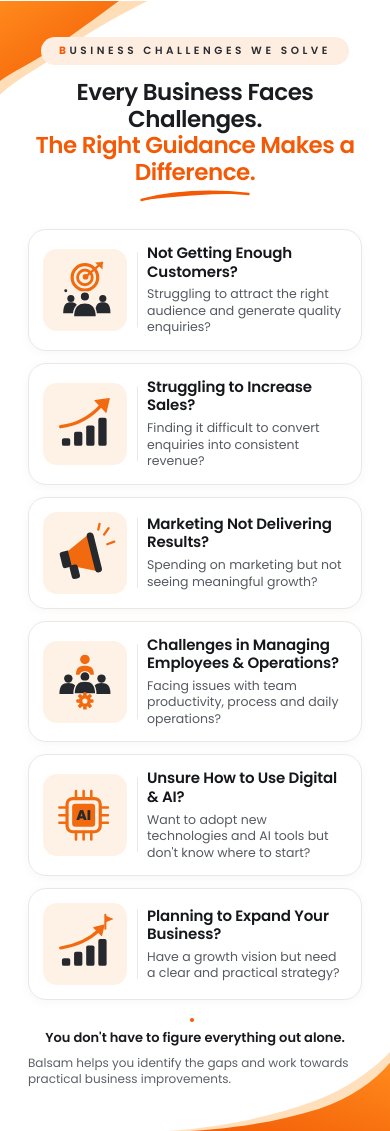
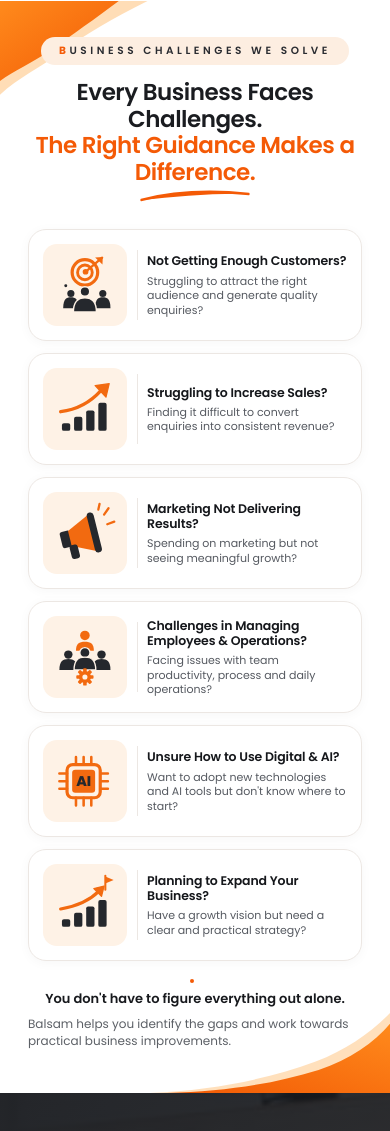
Before and after one commit to balsamdata17/mentorship-website, a plain HTML site: page index.html in a window 390 px wide. Shown: the part 1130-2261 px from the top of the page. Drawn offline with Linux system fonts and the light colour scheme.

```diff
--- a/assets/css/main.css
+++ b/assets/css/main.css
@@ -2515,12 +2515,30 @@ body.balsam-page { font-family: var(--default-font); background: #fff; }
 }
 .challenge-heading h2 { font-size: clamp(23px, 2.8vw, 46px); font-weight: 600; letter-spacing: -.02em; }
 .challenge-kicker { font-size: clamp(10.5px, 1.02vw, 16.5px); }
-.challenge-grid h3 { font-size: clamp(14px, 1.12vw, 18px); font-weight: 600; letter-spacing: -.01em; }
-.challenge-grid p { font-size: clamp(12.5px, .88vw, 14px); }
+.challenge-grid h3 { font-size: clamp(12px, .9vw, 14px); font-weight: 600; letter-spacing: -.01em; }
+.challenge-grid p { font-size: clamp(11px, .76vw, 12px); }
 .challenge-note { font-size: clamp(12px, .98vw, 16px); }
 .challenge-note strong { font-size: clamp(13px, 1.15vw, 18px); font-weight: 600; }
-@media (max-width: 1100px) { .challenge-grid h3 { font-size: 15px; } .challenge-grid p { font-size: 13px; } }
-@media (max-width: 767px) { .challenge-grid h3 { font-size: 15px; } .challenge-grid p { font-size: 12.5px; } }
+@media (max-width: 1100px) { .challenge-grid h3 { font-size: 13px; } .challenge-grid p { font-size: 11.5px; } }
+@media (max-width: 767px) { .challenge-grid h3 { font-size: 12.5px; } .challenge-grid p { font-size: 11px; } }
+
+.challenge-cards-enter .challenge-grid article { animation: challenge-card-swipe .75s cubic-bezier(.2,.7,.2,1) both; }
+.challenge-cards-enter .challenge-grid article:nth-child(2) { animation-delay: .12s; }
+.challenge-cards-enter .challenge-grid article:nth-child(3) { animation-delay: .24s; }
+.challenge-cards-enter .challenge-grid article:nth-child(4) { animation-delay: .36s; }
+.challenge-cards-enter .challenge-grid article:nth-child(5) { animation-delay: .48s; }
+.challenge-cards-enter .challenge-grid article:nth-child(6) { animation-delay: .6s; }
+@keyframes challenge-card-swipe {
+  from { opacity: .35; translate: -56px 0; }
+  to { opacity: 1; translate: 0 0; }
+}
+@media (prefers-reduced-motion: reduce) {
+  .challenge-cards-enter .challenge-grid article { animation: challenge-card-swipe-reduced .35s ease-out both; }
+}
+@keyframes challenge-card-swipe-reduced {
+  from { translate: -32px 0; }
+  to { translate: 0 0; }
+}
 
 /* Crisp solid-white chips (replace the blurry baked-in ones; identical positions to the design) */
 .hero-chip { display: none; }
--- a/assets/js/main.js
+++ b/assets/js/main.js
@@ -251,6 +251,20 @@
   /**
    * Animation on scroll function and init
    */
+  const challengeSection = document.querySelector('.challenge-section');
+  if (challengeSection) {
+    if ('IntersectionObserver' in window) {
+      const challengeObserver = new IntersectionObserver((entries) => {
+        entries.forEach((entry) => {
+          challengeSection.classList.toggle('challenge-cards-enter', entry.isIntersecting);
+        });
+      }, { threshold: 0.12 });
+      challengeObserver.observe(challengeSection);
+    } else {
+      challengeSection.classList.add('challenge-cards-enter');
+    }
+  }
+
   function aosInit() {
     AOS.init({
       duration: 600,
--- a/index.html
+++ b/index.html
@@ -70,7 +70,7 @@
           <h2>Every Business Faces Challenges.<br><em>The Right Guidance Makes a Difference.</em></h2>
         </div>
         <div class="challenge-grid">
-          <article data-aos="fade-up" data-aos-duration="650" data-aos-delay="0"><div class="challenge-icon" aria-hidden="true"><svg viewBox="0 0 100 96" xmlns="http://www.w3.org/2000/svg">
+          <article data-aos="fade-right" data-aos-duration="800" data-aos-delay="0"><div class="challenge-icon" aria-hidden="true"><svg viewBox="0 0 100 96" xmlns="http://www.w3.org/2000/svg">
 <g fill="none" stroke="#f26a10" stroke-linecap="round">
 <circle cx="50" cy="28" r="20" stroke-width="5"/><circle cx="50" cy="28" r="11.5" stroke-width="4.5"/></g>
 <circle cx="51" cy="27" r="4.5" fill="#f26a10"/>
@@ -82,27 +82,27 @@
 </g>
 <circle cx="78" cy="61" r="5.6" fill="#25282d"/><path d="M66 84 C66 70 71 67 78 67 C85 67 90 70 90 84Z" fill="#25282d"/>
 <circle cx="50" cy="58" r="7.5" fill="#25282d" stroke="#fef2e6" stroke-width="2.2"/><path d="M32 90 C32 73 40 68 50 68 C60 68 68 73 68 90Z" fill="#25282d" stroke="#fef2e6" stroke-width="2.2"/></svg></div><div class="challenge-copy"><h3>Not Getting Enough<br class="d-none d-lg-inline"> Customers?</h3><p>Struggling to attract the right audience and generate quality enquiries?</p></div></article>
-          <article data-aos="fade-up" data-aos-duration="650" data-aos-delay="100"><div class="challenge-icon" aria-hidden="true"><svg viewBox="0 0 100 96" xmlns="http://www.w3.org/2000/svg"><rect x="14" y="70" width="13" height="12" rx="3" fill="#25282d"/><rect x="33" y="60" width="13" height="22" rx="3" fill="#25282d"/><rect x="52" y="50" width="13" height="32" rx="3" fill="#25282d"/><rect x="71" y="38" width="13" height="44" rx="3" fill="#25282d"/>
+          <article data-aos="fade-right" data-aos-duration="800" data-aos-delay="120"><div class="challenge-icon" aria-hidden="true"><svg viewBox="0 0 100 96" xmlns="http://www.w3.org/2000/svg"><rect x="14" y="70" width="13" height="12" rx="3" fill="#25282d"/><rect x="33" y="60" width="13" height="22" rx="3" fill="#25282d"/><rect x="52" y="50" width="13" height="32" rx="3" fill="#25282d"/><rect x="71" y="38" width="13" height="44" rx="3" fill="#25282d"/>
 <path d="M12 52 C36 49 56 40 75 19" fill="none" stroke="#f26a10" stroke-width="5.2" stroke-linecap="round"/>
 <path d="M88 8 L66 11 L83 29 Z" fill="#f26a10" stroke="#f26a10" stroke-width="2" stroke-linejoin="round"/></svg></div><div class="challenge-copy"><h3>Struggling to<br class="d-none d-lg-inline"> Increase Sales?</h3><p>Finding it difficult to convert enquiries into consistent revenue?</p></div></article>
-          <article data-aos="fade-up" data-aos-duration="650" data-aos-delay="200"><div class="challenge-icon" aria-hidden="true"><svg viewBox="0 0 100 96" xmlns="http://www.w3.org/2000/svg">
+          <article data-aos="fade-right" data-aos-duration="800" data-aos-delay="240"><div class="challenge-icon" aria-hidden="true"><svg viewBox="0 0 100 96" xmlns="http://www.w3.org/2000/svg">
 <g transform="rotate(-14 48 52)">
 <rect x="12" y="38" width="16" height="26" rx="4" fill="#25282d"/>
 <path d="M26 39 L62 22 L62 80 L26 63Z" fill="#f26a10"/>
 <rect x="60" y="19" width="11" height="64" rx="5.5" fill="#25282d"/>
 <rect x="22" y="62" width="13" height="22" rx="4" fill="#25282d"/></g>
 <g stroke="#f26a10" stroke-width="3.6" stroke-linecap="round"><path d="M80 19 L87 9"/><path d="M85 34 L96 30"/><path d="M71 11 L73 2"/></g></svg></div><div class="challenge-copy"><h3>Marketing Not<br class="d-none d-lg-inline"> Delivering Results?</h3><p>Spending on marketing but not seeing meaningful growth?</p></div></article>
-          <article data-aos="fade-up" data-aos-duration="650" data-aos-delay="300"><div class="challenge-icon" aria-hidden="true"><svg viewBox="0 0 100 96" xmlns="http://www.w3.org/2000/svg">
+          <article data-aos="fade-right" data-aos-duration="800" data-aos-delay="360"><div class="challenge-icon" aria-hidden="true"><svg viewBox="0 0 100 96" xmlns="http://www.w3.org/2000/svg">
 <circle cx="50" cy="14" r="7.5" fill="#f26a10"/><path d="M36 38 C36 27 41 24 50 24 C59 24 64 27 64 38Z" fill="#f26a10"/>
 <circle cx="24" cy="44" r="6.6" fill="#25282d"/><path d="M10 68 C10 55 15 51 24 51 C33 51 38 55 38 68Z" fill="#25282d"/>
 <circle cx="76" cy="44" r="6.6" fill="#25282d"/><path d="M62 68 C62 55 67 51 76 51 C85 51 90 55 90 68Z" fill="#25282d"/>
 <circle cx="50" cy="41" r="8" fill="#25282d" stroke="#fef2e6" stroke-width="2.2"/><path d="M33 68 C33 52 40 48 50 48 C60 48 67 52 67 68Z" fill="#25282d" stroke="#fef2e6" stroke-width="2.2"/>
 <g transform="translate(50 79)"><g fill="#f26a10"><rect x="-2.8" y="-13.5" width="5.6" height="7" rx="1.4" transform="rotate(0)"/><rect x="-2.8" y="-13.5" width="5.6" height="7" rx="1.4" transform="rotate(45)"/><rect x="-2.8" y="-13.5" width="5.6" height="7" rx="1.4" transform="rotate(90)"/><rect x="-2.8" y="-13.5" width="5.6" height="7" rx="1.4" transform="rotate(135)"/><rect x="-2.8" y="-13.5" width="5.6" height="7" rx="1.4" transform="rotate(180)"/><rect x="-2.8" y="-13.5" width="5.6" height="7" rx="1.4" transform="rotate(225)"/><rect x="-2.8" y="-13.5" width="5.6" height="7" rx="1.4" transform="rotate(270)"/><rect x="-2.8" y="-13.5" width="5.6" height="7" rx="1.4" transform="rotate(315)"/><circle r="9.5"/></g><circle r="4.0" fill="#fef2e6"/></g></svg></div><div class="challenge-copy"><h3>Challenges in Managing<br class="d-none d-lg-inline"> Employees &amp; Operations?</h3><p>Facing issues with team productivity, process and daily operations?</p></div></article>
-          <article data-aos="fade-up" data-aos-duration="650" data-aos-delay="400"><div class="challenge-icon" aria-hidden="true"><svg viewBox="0 0 100 96" xmlns="http://www.w3.org/2000/svg">
+          <article data-aos="fade-right" data-aos-duration="800" data-aos-delay="480"><div class="challenge-icon" aria-hidden="true"><svg viewBox="0 0 100 96" xmlns="http://www.w3.org/2000/svg">
 <g fill="none" stroke="#f26a10" stroke-linecap="round" stroke-width="4"><rect x="22" y="22" width="52" height="52" rx="9" stroke-width="5"/><path d="M36 10 V22 M36 74 V86 M10 36 H22 M74 36 H86"/><path d="M48 10 V22 M48 74 V86 M10 48 H22 M74 48 H86"/><path d="M60 10 V22 M60 74 V86 M10 60 H22 M74 60 H86"/></g>
 <rect x="30" y="30" width="36" height="36" rx="5" fill="#f26a10"/>
 <text x="48" y="56" text-anchor="middle" font-family="Poppins,sans-serif" font-weight="800" font-size="22" fill="#25282d">AI</text></svg></div><div class="challenge-copy"><h3>Unsure How to Use<br class="d-none d-lg-inline"> Digital &amp; AI?</h3><p>Want to adopt new technologies and AI tools but don't know where to start?</p></div></article>
-          <article data-aos="fade-up" data-aos-duration="650" data-aos-delay="500"><div class="challenge-icon" aria-hidden="true"><svg viewBox="0 0 100 96" xmlns="http://www.w3.org/2000/svg"><rect x="14" y="70" width="13" height="12" rx="3" fill="#25282d"/><rect x="33" y="60" width="13" height="22" rx="3" fill="#25282d"/><rect x="52" y="50" width="13" height="32" rx="3" fill="#25282d"/><rect x="71" y="40" width="13" height="42" rx="3" fill="#25282d"/>
+          <article data-aos="fade-right" data-aos-duration="800" data-aos-delay="600"><div class="challenge-icon" aria-hidden="true"><svg viewBox="0 0 100 96" xmlns="http://www.w3.org/2000/svg"><rect x="14" y="70" width="13" height="12" rx="3" fill="#25282d"/><rect x="33" y="60" width="13" height="22" rx="3" fill="#25282d"/><rect x="52" y="50" width="13" height="32" rx="3" fill="#25282d"/><rect x="71" y="40" width="13" height="42" rx="3" fill="#25282d"/>
 <path d="M12 54 C36 50 56 42 72 26" fill="none" stroke="#f26a10" stroke-width="5" stroke-linecap="round"/>
 <path d="M80 18 L64 22 L76 34 Z" fill="#f26a10" stroke="#f26a10" stroke-width="2" stroke-linejoin="round"/>
 <path d="M82 2 V24" stroke="#f26a10" stroke-width="3.2" stroke-linecap="round"/><path d="M82 3 L95 8.5 L82 14Z" fill="#f26a10"/></svg></div><div class="challenge-copy"><h3>Planning to Expand<br class="d-none d-lg-inline"> Your Business?</h3><p>Have a growth vision but need a clear and practical strategy?</p></div></article>
```
